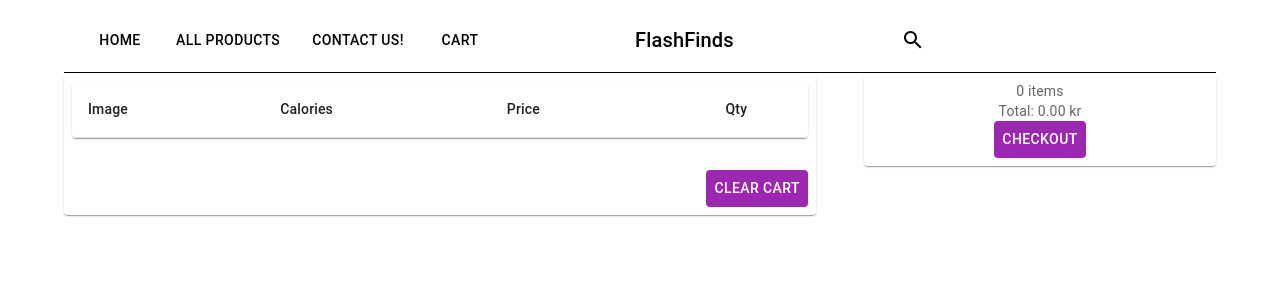
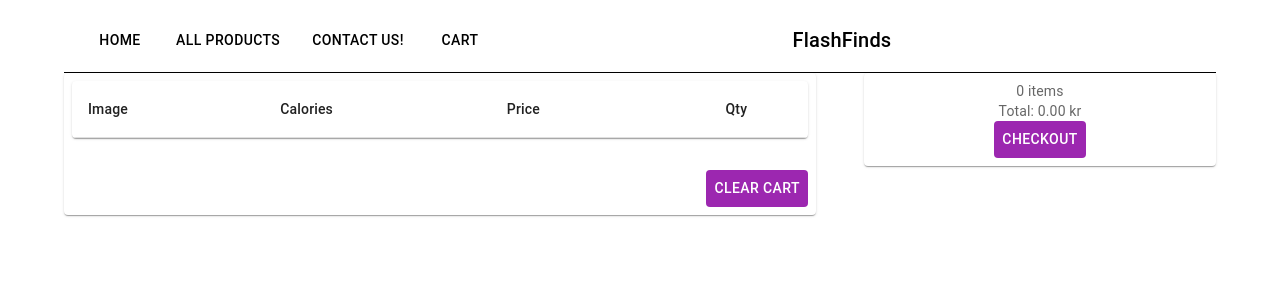
Before and after one commit to ArneBHuset/ecom-website, a React (Vite) app in the folder ecom-frontend/: page /cart in a window 1280 px wide. Shown: the top 300 px of the page. Built offline with nearby package versions, Linux system fonts and the light colour scheme.

Commit message:
resolving all ci/cd errors

```diff
--- a/ecom-frontend/src/components/common/Header.tsx
+++ b/ecom-frontend/src/components/common/Header.tsx
@@ -5,12 +5,12 @@
 import IconButton from "@mui/material/IconButton";
 import Typography from "@mui/material/Typography";
 import MenuIcon from "@mui/icons-material/Menu";
-import SearchIcon from "@mui/icons-material/Search";
+// import SearchIcon from "@mui/icons-material/Search";
 import Button from "@mui/material/Button";
 import { Link } from "react-router-dom";
-import { SearchIconWrapper } from "../ui/icons/search";
-import { headerSearch as Search } from "../ui/search/HeaderSearch";
-import { StyledInputBase } from "../ui/search/InputBase";
+// import { SearchIconWrapper } from "../ui/icons/search";
+// import { headerSearch as Search } from "../ui/search/HeaderSearch";
+// import { StyledInputBase } from "../ui/search/InputBase";
 // import searchProduct from "../../logick/search/sarch";
 
 // const smallMenu = {};
@@ -55,20 +55,20 @@
           >
             FlashFinds
           </Typography>
-          <Search sx={{ flexGrow: 1, display: { xs: "none", sm: "block" } }}>
+          {/* <Search sx={{ flexGrow: 1, display: { xs: "none", sm: "block" } }}>
             <SearchIconWrapper>
               <SearchIcon />
             </SearchIconWrapper>
             <StyledInputBase
-            // placeholder="Search..."
-            // inputProps={{ "aria-label": "search" }}
-            // value={searchString}
-            // onChange={(e) => setSearchString(e.target.value)}
-            // onKeyUp={(e) =>
-            //   searchProduct(e.target.value, hatches, setSearchResult)
-            // }
+            placeholder="Search..."
+            inputProps={{ "aria-label": "search" }}
+            value={searchString}
+            onChange={(e) => setSearchString(e.target.value)}
+            onKeyUp={(e) =>
+              searchProduct(e.target.value, hatches, setSearchResult)
+            }
             />
-          </Search>
+          </Search> */}
 
           <IconButton
             size="large"
--- a/ecom-frontend/src/components/common/ProductItem.tsx
+++ b/ecom-frontend/src/components/common/ProductItem.tsx
@@ -9,7 +9,7 @@
 import StarIcon from "@mui/icons-material/Star";
 import MoreVertIcon from "@mui/icons-material/MoreVert";
 import { Box } from "@mui/material";
-import { useCart } from "../ui/cart/CartContext";
+import { useCart } from "../ui/cart/useCart";
 import { useNavigate } from "react-router-dom";
 import Icon from "@mui/material/Icon";
 import { Product } from "../../types/ProductInterface";
--- a/ecom-frontend/src/components/common/ViewProduct.tsx
+++ b/ecom-frontend/src/components/common/ViewProduct.tsx
@@ -6,7 +6,7 @@
 import Grid from "@mui/material/Grid";
 import Item from "@mui/material/Paper";
 import AddShoppingCartIcon from "@mui/icons-material/AddShoppingCart";
-import { useCart } from "../ui/cart/CartContext";
+import { useCart } from "../ui/cart/useCart";
 
 import { Product } from "../../types/ProductInterface";
 // import { Review } from "../../types/ProductInterface";
--- a/ecom-frontend/src/components/ui/search/InputBase.tsx
+++ b/ecom-frontend/src/components/ui/search/InputBase.tsx
@@ -1,17 +1,17 @@
-import { styled } from "@mui/system";
-import InputBase from "@mui/material/InputBase";
+// import { styled } from "@mui/system";
+// import InputBase from "@mui/material/InputBase";
 
-export const StyledInputBase = styled(InputBase)(({ theme }) => ({
-  width: "100%",
-  "& .MuiInputBase-input": {
-    padding: theme.spacing(1, 1, 1, 0),
-    paddingLeft: `calc(1em + ${theme.spacing(4)})`,
-    transition: theme.transitions.create("width"),
-    [theme.breakpoints.up("sm")]: {
-      width: "12ch",
-      "&:focus": {
-        width: "20ch",
-      },
-    },
-  },
-}));
+// export const StyledInputBase = styled(InputBase)(({ theme }) => ({
+//   // width: "100%",
+//   // "& .MuiInputBase-input": {
+//   //   padding: theme.spacing(1, 1, 1, 0),
+//   //   paddingLeft: `calc(1em + ${theme.spacing(4)})`,
+//   //   transition: theme.transitions.create("width"),
+//   //   [theme.breakpoints.up("sm")]: {
+//   //     width: "12ch",
+//   //     "&:focus": {
+//   //       width: "20ch",
+//   //     },
+//   //   },
+//   // },
+// }));
```
Also changed, not shown: ecom-frontend/src/logick/search/sarch.ts (+25 -25 lines).
